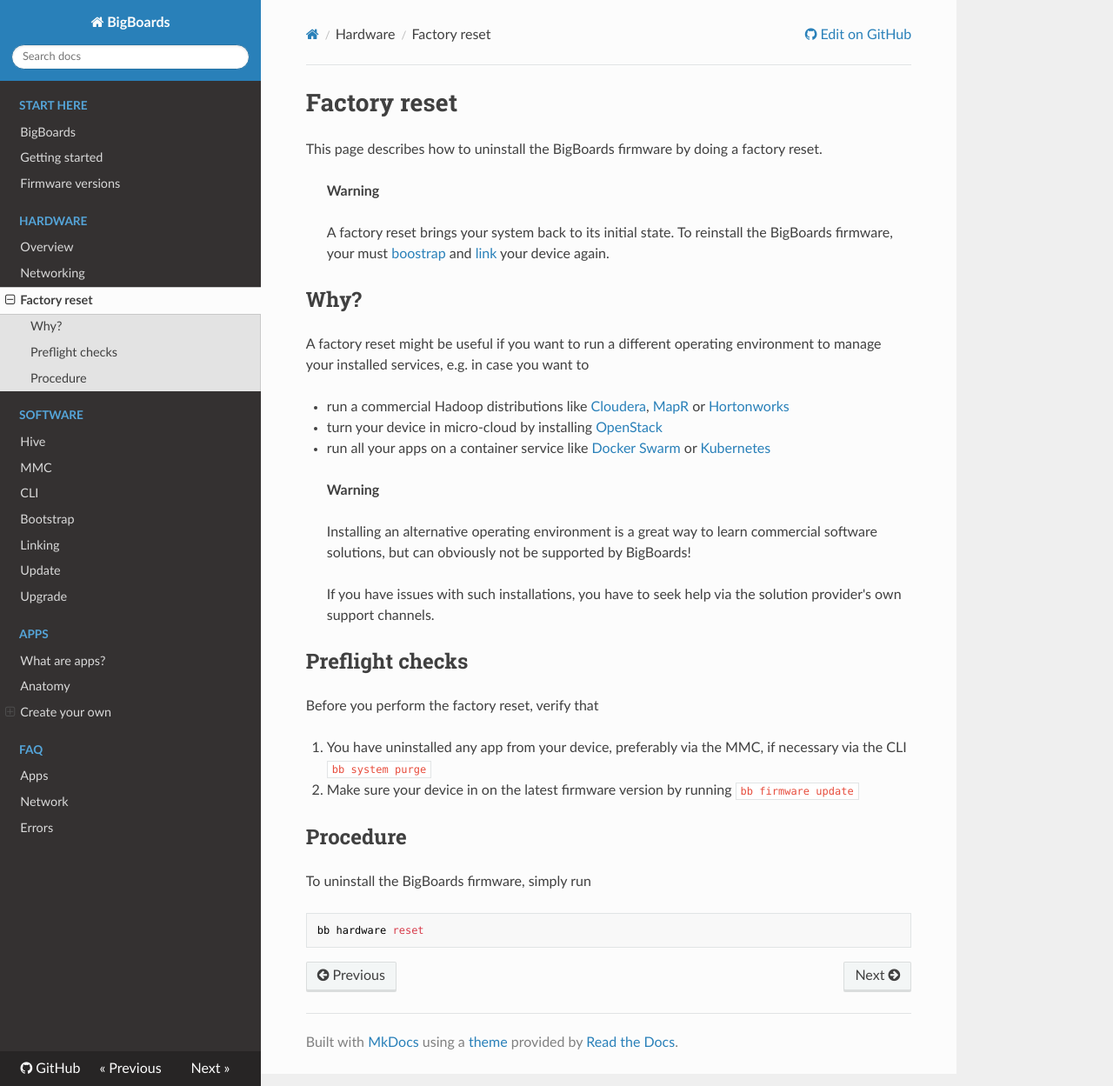
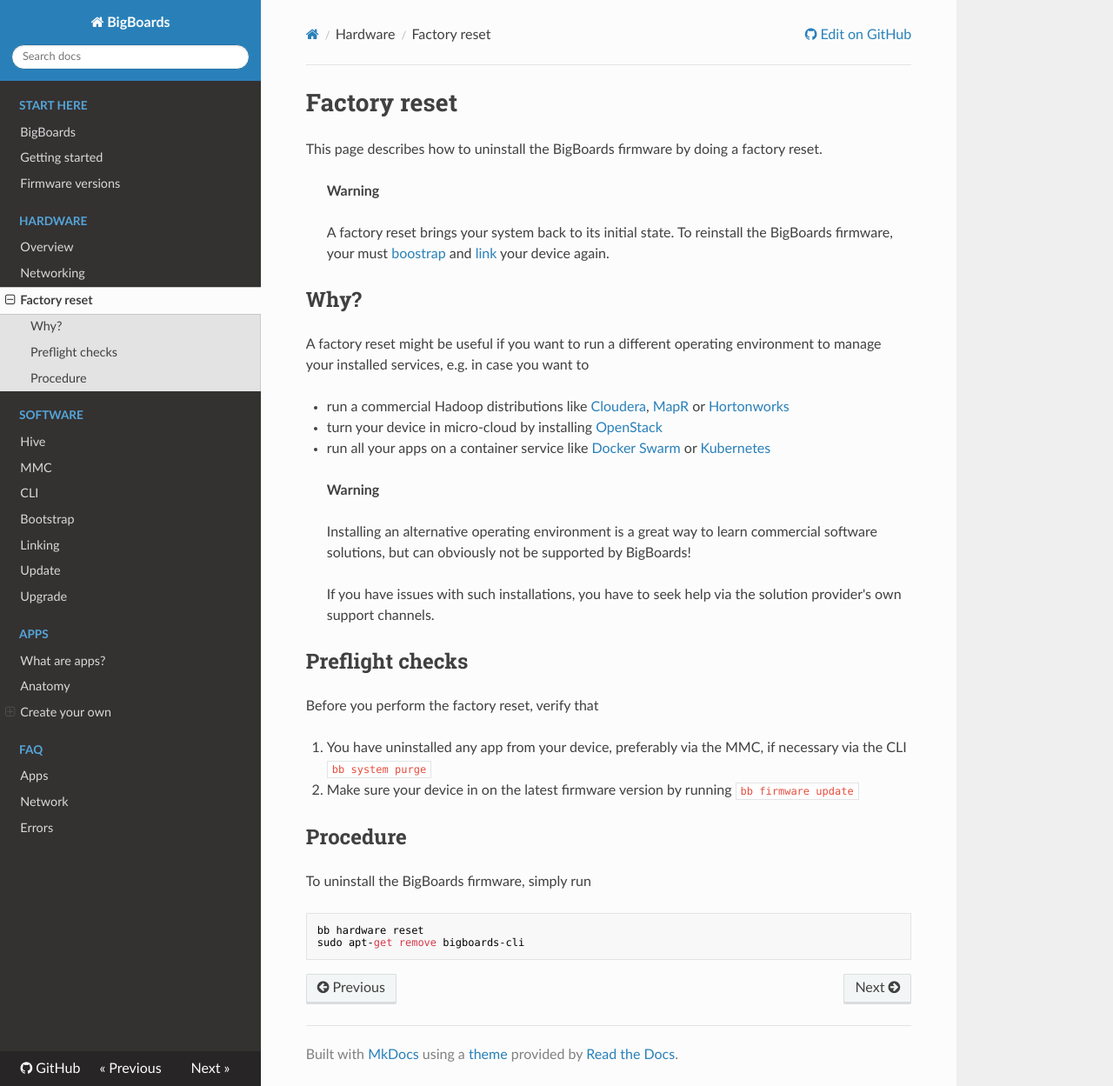
Before and after one commit to bigboards/bigboards-docs, an MkDocs documentation site: the page built from docs/hardware/factory-reset.md, in a window 1280 px wide and 1249 px high. Shown: the whole window at 87% size. Built offline with MkDocs 1.6.1, drawn with Linux system fonts in a browser that asks for light colours; nearby versions of some CDN libraries; old or Windows-style settings are respelled for this version of MkDocs.

Commit message:
factory reset is also remove CLI :(

````diff
--- a/docs/hardware/factory-reset.md
+++ b/docs/hardware/factory-reset.md
@@ -40,4 +40,5 @@ To uninstall the BigBoards firmware, simply run
 
 ```
 bb hardware reset
+sudo apt-get remove bigboards-cli
 ```
````
